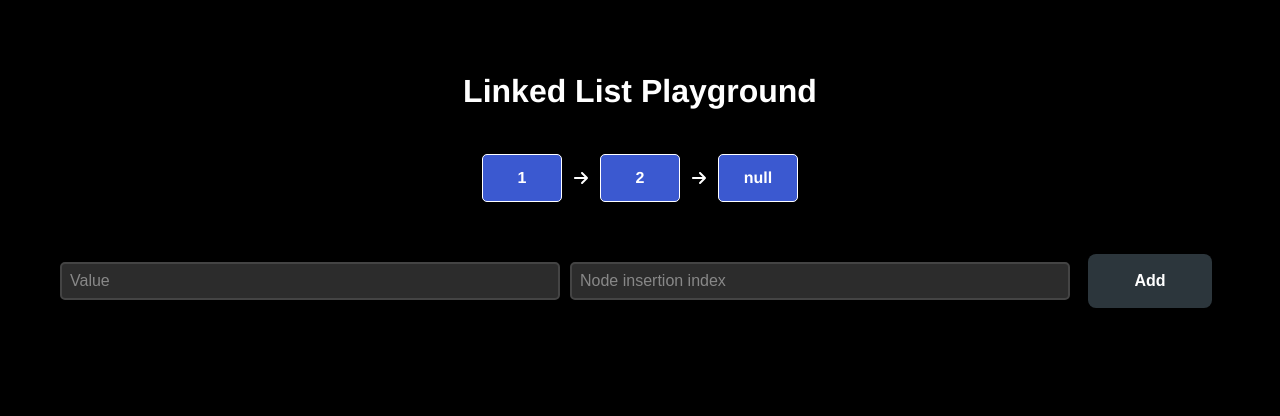
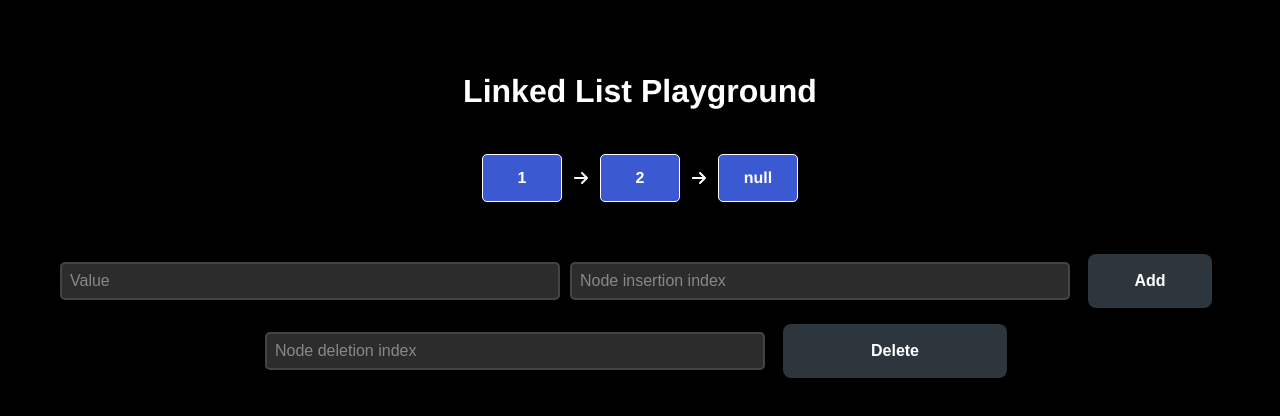
Before and after one commit to shrutikahilale/data-structures-playground, a React (Vite) app: page / in a window 1280 px wide. Shown: the top 416 px of the page. Built offline with nearby package versions, Linux system fonts and the light colour scheme.

Commit message:
ll fucntionality implemented

```diff
--- a/src/components/all_playgrounds/ll_playground.jsx
+++ b/src/components/all_playgrounds/ll_playground.jsx
@@ -1,24 +1,32 @@
 import { useState } from "react";
 import "./css/playground.css";
 import "./css/block.css";
+import "./css/ll.css";
 import { FontAwesomeIcon } from "@fortawesome/react-fontawesome";
 import { faArrowRight } from "@fortawesome/free-solid-svg-icons";
 
 export default function LinkedListPlayground() {
   const [linkedList, setLinkedList] = useState([1, 2]);
-  const [value, setValue] = useState("");
-  const [idx, setIdx] = useState("");
+  const [val1, setVal1] = useState("");
+  const [idxToAddAt, setIdxToAddAt] = useState("");
+  const [val2, setVal2] = useState("");
+  const [idxToRemoveFrom, setIdxToRemoveFrom] = useState("");
   const [error, setError] = useState("");
 
-  const numValue = (value) => {
-    const sanitizedValue = value.replace(/[^\d]/g, "");
+  const numValue = (val1) => {
+    const sanitizedValue = val1.replace(/[^\d]/g, "");
     const parsedValue = parseInt(sanitizedValue, 10);
     return isNaN(parsedValue) ? "" : parsedValue;
   };
 
   const insertNodeAtIdx = () => {
-    const val = numValue(value);
-    const index = numValue(idx);
+    if (val1.trim() === "") {
+      setError("Please enter value");
+    } else if (idxToAddAt.trim() === "") {
+      setError("Please enter index");
+    } else {
+      const val = numValue(val1.trim());
+      const index = numValue(idxToAddAt.trim());
 
       if (val === "") {
         setError("Value is NAN");
@@ -30,14 +38,34 @@ export default function LinkedListPlayground() {
         );
       } else {
         setError("");
-      linkedList.splice(index, 0, val);
-      /**
-       * splice(start, deleteCount, item1, item2, ...):
-start: The index at which to start changing the array.
-deleteCount: An integer indicating the number of elements to remove. (Here, 0, so no elements are removed.)
-item1, item2, ...: The elements to add to the array, starting at the start index.
-its inplace
-       */
+        const ll = [...linkedList];
+        ll.splice(index, 0, val);
+        setLinkedList(ll);
+
+        setVal1("");
+        setIdxToAddAt("");
+      }
+    }
+  };
+
+  const deleteNodeAtIdx = () => {
+    if (idxToRemoveFrom.trim() === "") {
+      setError("Please enter index");
+    } else {
+      const index = numValue(idxToRemoveFrom.trim());
+      if (index === "") {
+        setError("Index is NAN");
+      } else if (index > linkedList.length) {
+        setError(
+          `Cannot delete from invalid index, (${index}) is greater than number of elements (${linkedList.length})`
+        );
+      } else {
+        setError("");
+        const ll = [...linkedList];
+        ll.splice(index, 1);
+        setLinkedList(ll);
+        setIdxToRemoveFrom("");
+      }
     }
   };
 
@@ -62,15 +90,15 @@ its inplace
       <div className="display-flex  gap-10 w-100per jc-center">
         <input
           type="text"
-          value={value}
-          onChange={(e) => setValue(e.target.value)}
+          value={val1}
+          onChange={(e) => setVal1(e.target.value)}
           placeholder="Value"
           className="custom-input"
         />
         <input
           type="text"
-          value={idx}
-          onChange={(e) => setIdx(e.target.value)}
+          value={idxToAddAt}
+          onChange={(e) => setIdxToAddAt(e.target.value)}
           placeholder="Node insertion index"
           className="custom-input"
         />
@@ -79,6 +107,20 @@ its inplace
           Add
         </button>
       </div>
+
+      <div className="display-flex  gap-10 w-100per jc-center">
+        <input
+          type="text"
+          value={idxToRemoveFrom}
+          onChange={(e) => setIdxToRemoveFrom(e.target.value)}
+          placeholder="Node deletion index"
+          className="custom-input"
+        />
+
+        <button onClick={deleteNodeAtIdx} className="negative-op">
+          Delete
+        </button>
+      </div>
     </div>
   );
 }
```
Also changed, not shown: src/components/all_playgrounds/css/ll.css (added), 1 other file (tests, documents, lock files or other folders). Lines whose indentation alone changed are shown as unchanged.
